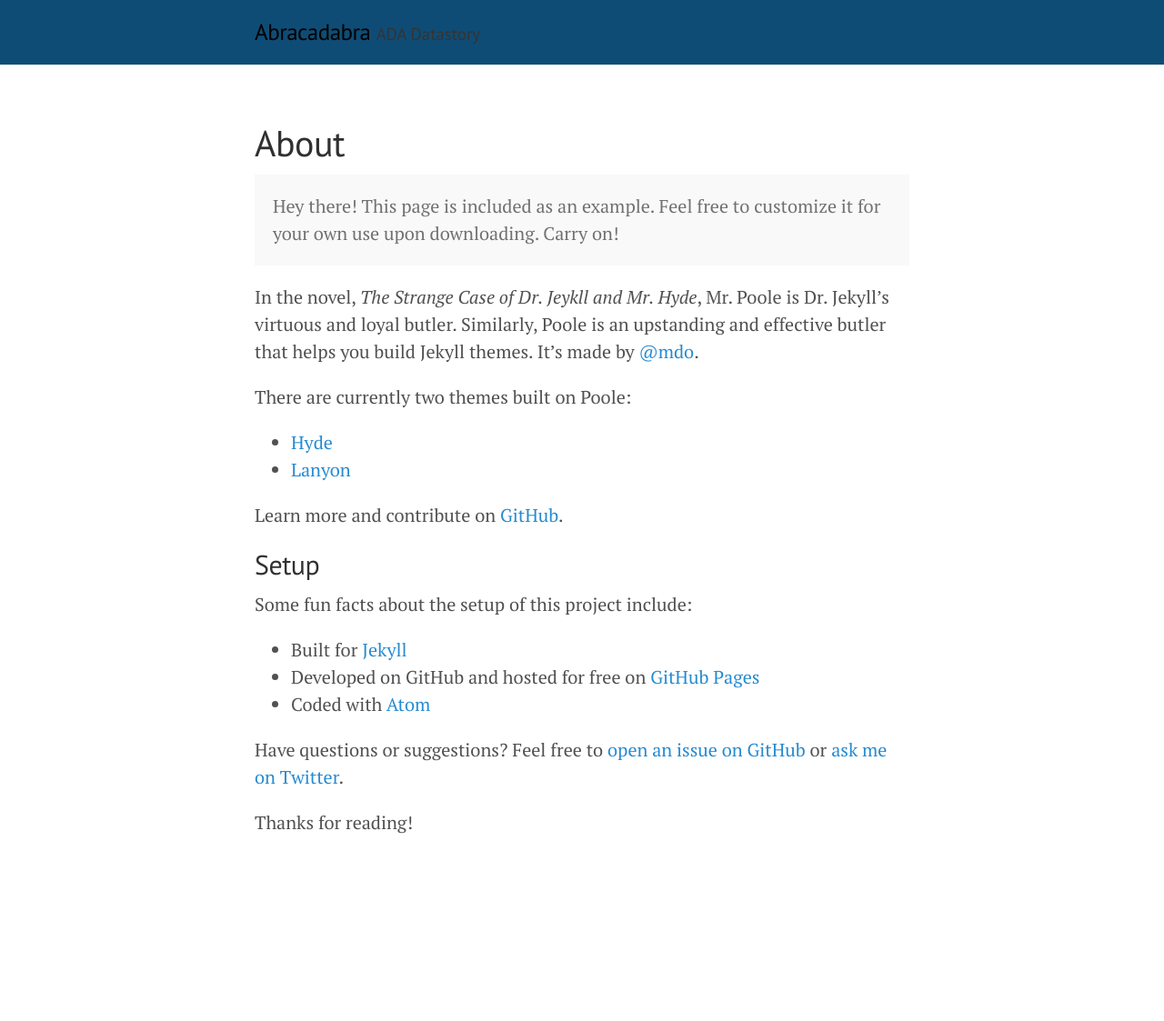
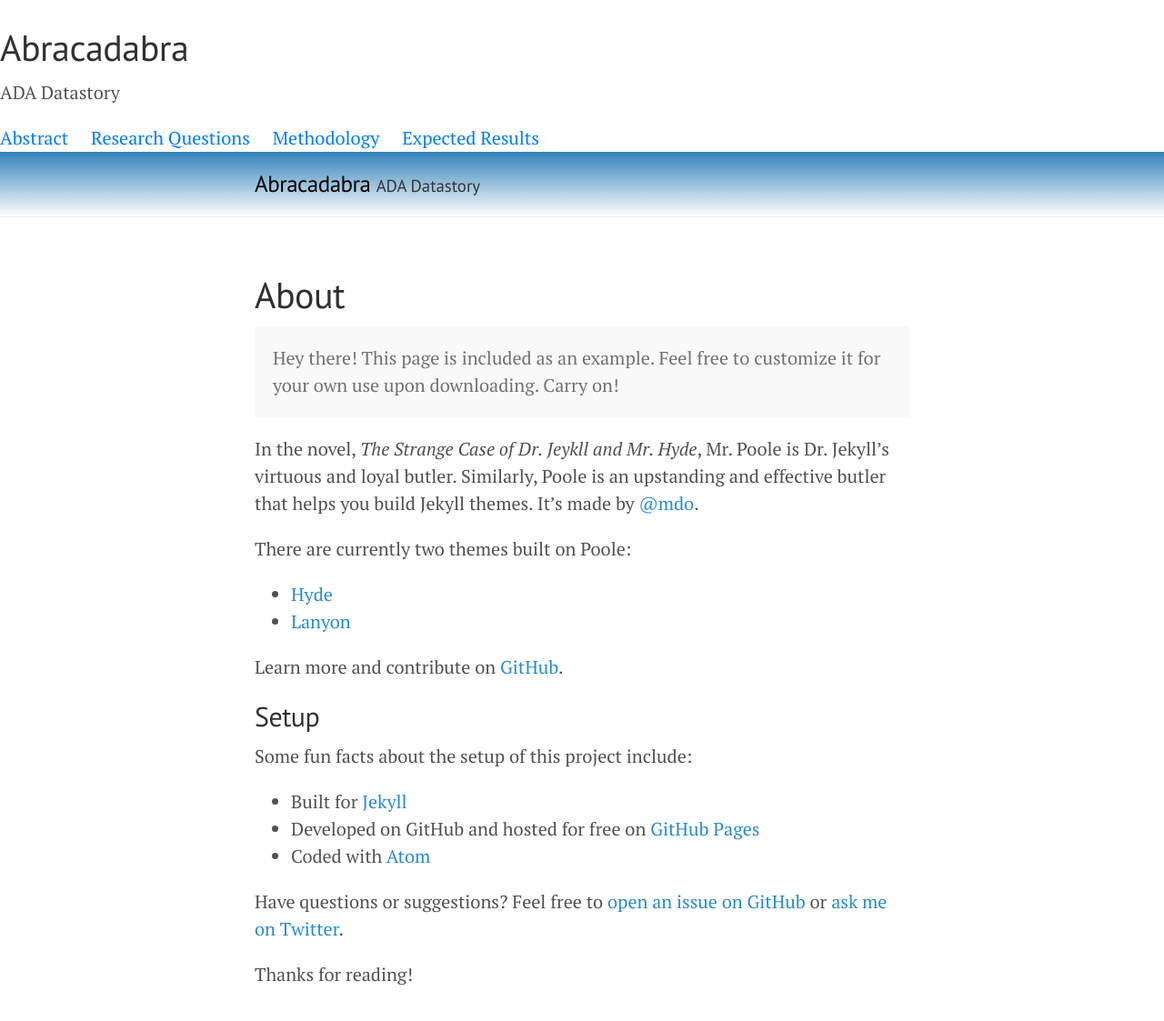
Before and after one commit to AlexisCogne/ada-story-epfl, a Jekyll site: the page built from about.md, in a window 1280 px wide and 1167 px high. Shown: the top 1123 px of the window at 91% size. Built offline with Jekyll 4.4.1, drawn with Linux system fonts in a browser that asks for light colours.

Commit message:
update header

```diff
--- a/_includes/head.html
+++ b/_includes/head.html
@@ -58,3 +58,18 @@
     }
   </style>
 </head>
+<body>
+  <header>
+    <h1>{{ site.title }}</h1>
+    <p>{{ site.tagline }}</p>
+
+    <nav>
+      <ul>
+        <li><a href="{{ site.baseurl }}/#abstract">Abstract</a></li>
+        <li><a href="{{ site.baseurl }}/#research-questions">Research Questions</a></li>
+        <li><a href="{{ site.baseurl }}/#methodology">Methodology</a></li>
+        <li><a href="{{ site.baseurl }}/#expected-results">Expected Results</a></li>
+      </ul>
+    </nav>
+  </header>
+</body>
```
Also changed, not shown: index.html (+2 -9 lines).
